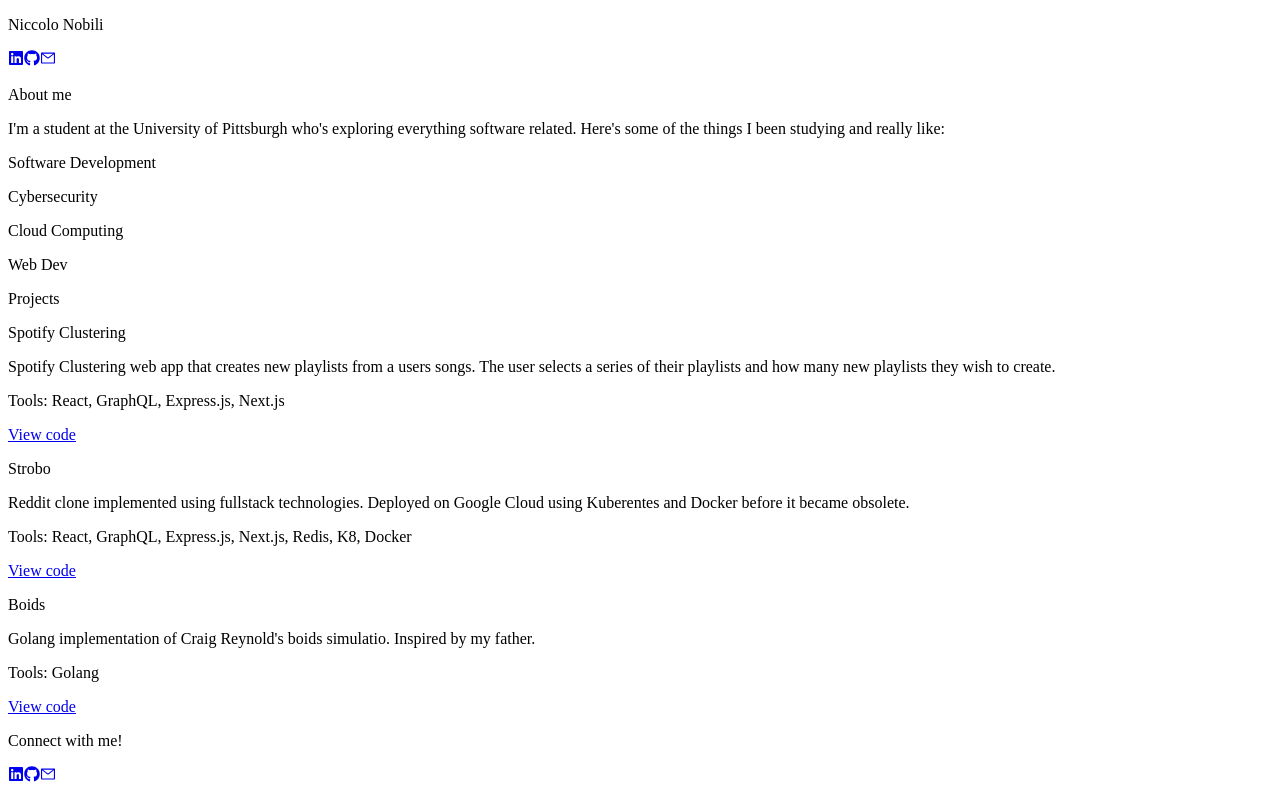
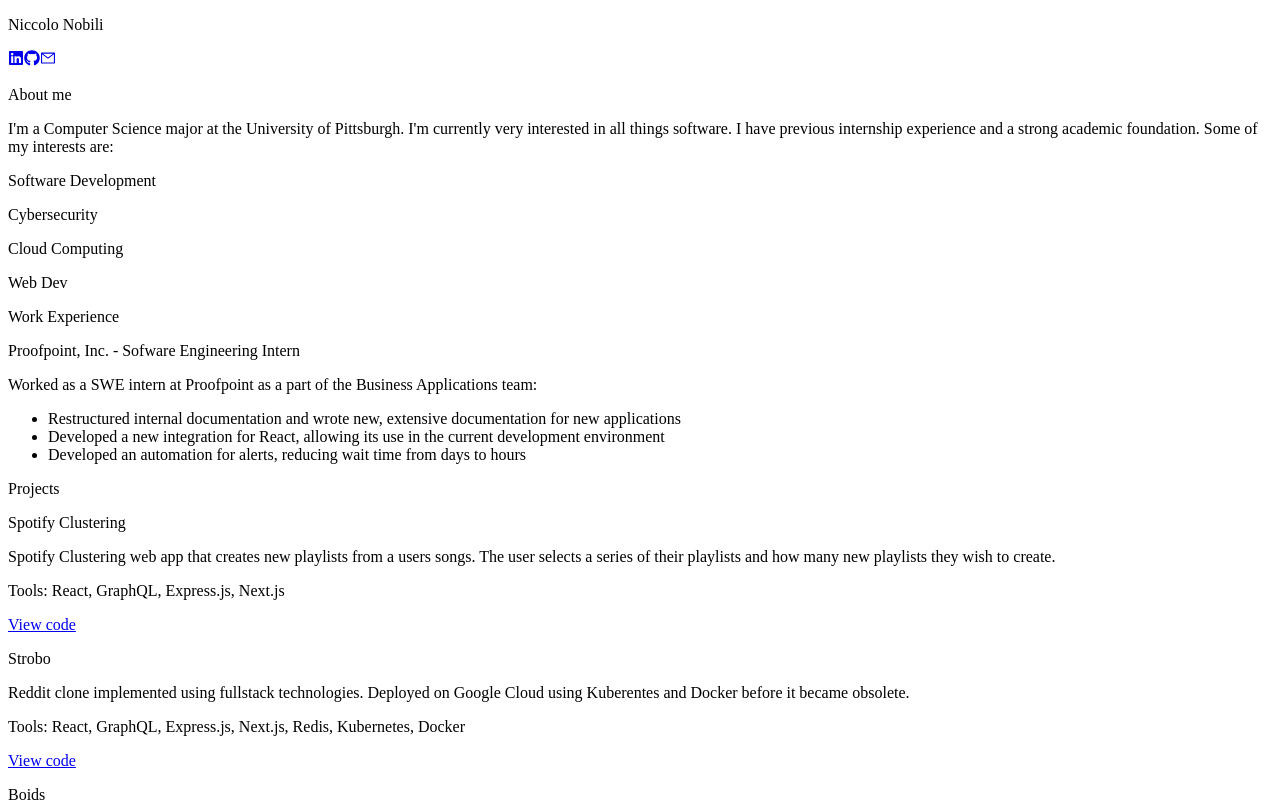
Before and after one commit to strobosco/personal-website, a Next.js app: page / in a window 1280 px wide. Shown: the top 802 px of the page. Built offline with nearby package versions, Linux system fonts and the light colour scheme.

Commit message:
Added Proofpoint

```diff
--- a/components/AboutMe.js
+++ b/components/AboutMe.js
@@ -3,9 +3,10 @@ const AboutMe = () => {
     <div className="section">
       <p className="heading">About me</p>
       <p>
-        I'm a student at the University of Pittsburgh who's exploring everything
-        software related. Here's some of the things I been studying and really
-        like:
+        I'm a Computer Science major at the University of Pittsburgh. I'm
+        currently very interested in all things software. I have previous
+        internship experience and a strong academic foundation. Some of my
+        interests are:
       </p>
       <div className="about-me-list">
         <p>Software Development</p>
--- a/components/Projects.js
+++ b/components/Projects.js
@@ -33,7 +33,8 @@ const Projects = () => {
             Google Cloud using Kuberentes and Docker before it became obsolete.
           </p>
           <p className="project-tools">
-            Tools: React, GraphQL, Express.js, Next.js, Redis, K8, Docker
+            Tools: React, GraphQL, Express.js, Next.js, Redis, Kubernetes,
+            Docker
           </p>
         </div>
         <div className="button-div">
--- /dev/null
+++ b/components/Work.js
@@ -0,0 +1,36 @@
+const Work = () => {
+  return (
+    <div className="section">
+      <p className="heading">Work Experience</p>
+      <div className="project-card">
+        <div className="project-description">
+          <p className="project-title">
+            Proofpoint, Inc. - Sofware Engineering Intern
+          </p>
+          <p className="project-text">
+            Worked as a SWE intern at Proofpoint as a part of the Business
+            Applications team:
+          </p>
+          <p className="project-tools">
+            <ul>
+              <li>
+                Restructured internal documentation and wrote new, extensive
+                documentation for new applications
+              </li>
+              <li>
+                Developed a new integration for React, allowing its use in the
+                current development environment
+              </li>
+              <li>
+                Developed an automation for alerts, reducing wait time from days
+                to hours
+              </li>
+            </ul>
+          </p>
+        </div>
+      </div>
+    </div>
+  );
+};
+
+export default Work;
--- a/pages/index.js
+++ b/pages/index.js
@@ -4,6 +4,7 @@ import NavBar from "../components/NavBar";
 import AboutMe from "../components/AboutMe";
 import Projects from "../components/Projects";
 import Footer from "../components/Footer";
+import Work from "../components/Work";
 
 export default function Home() {
   return (
@@ -20,6 +21,7 @@ export default function Home() {
       </Head>
       <NavBar />
       <AboutMe />
+      <Work />
       <Projects />
       <Footer />
     </>
--- a/styles/_home.scss
+++ b/styles/_home.scss
@@ -74,11 +74,11 @@
         font-size: 1.5rem;
       }
       .project-text {
-        font-size: 0.875rem;
+        font-size: 1rem;
       }
       .project-tools {
         padding-top: 1rem;
-        font-style: italic;
+        font-style: italic bold;
       }
     }
     .button-div {
```
